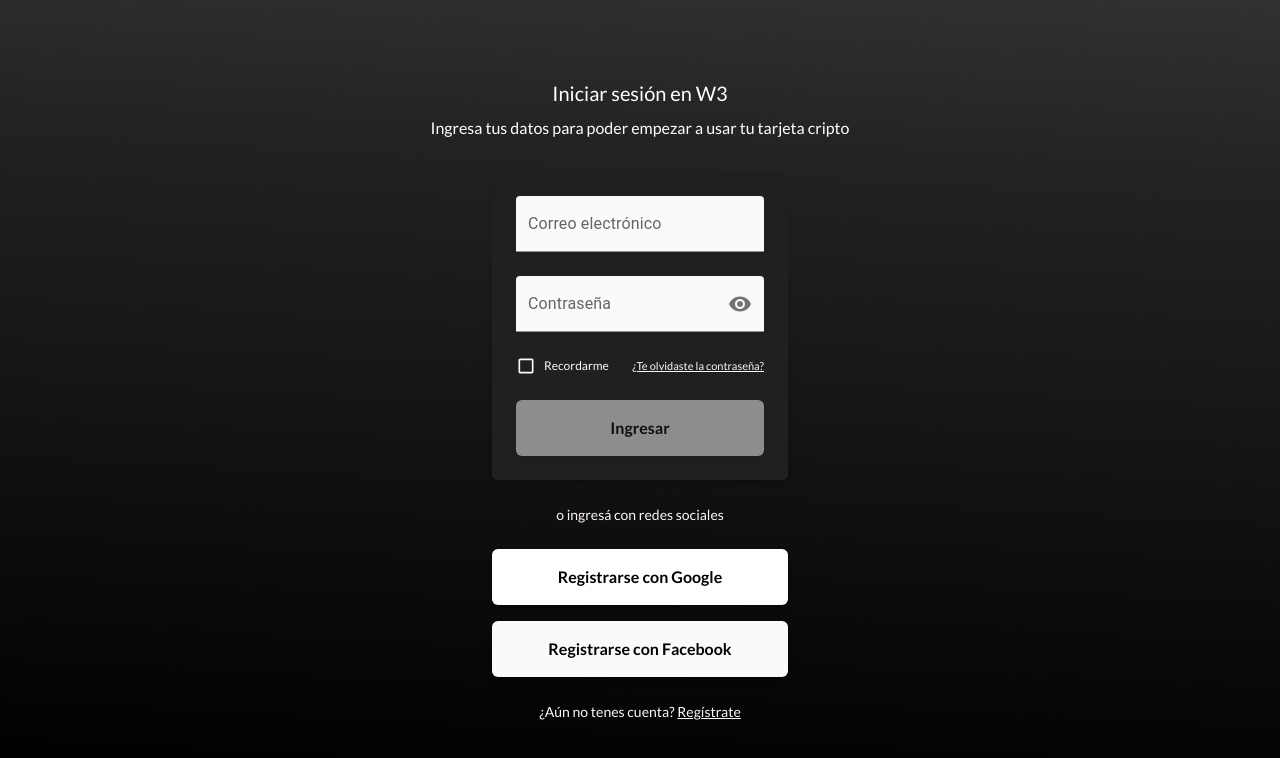
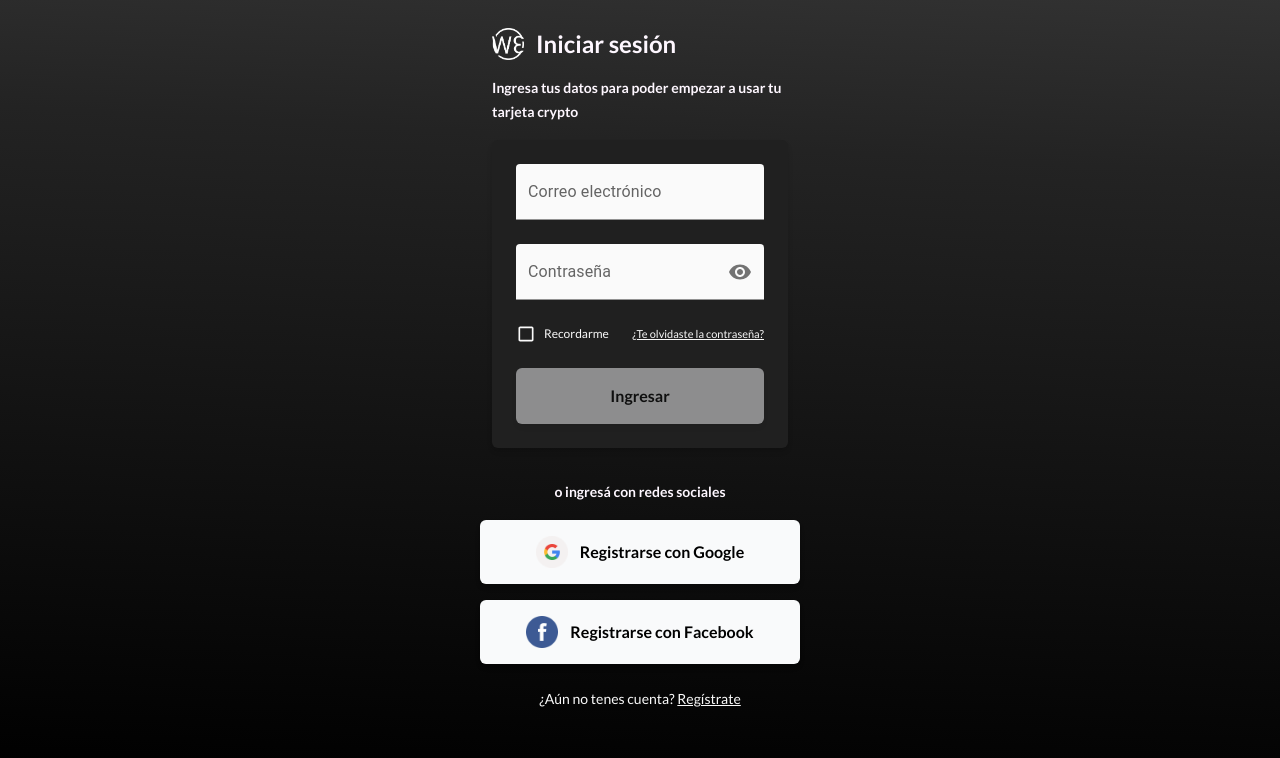
Before and after one commit to pguinazu/we-frontend, a Next.js app: page /auth/login-manual in a window 1280 px wide. Shown: the top 758 px of the page. Built offline with nearby package versions, Linux system fonts and the light colour scheme.

Commit message:
Adding Facebook and Google buttons

```diff
--- a/src/app/auth/login-last-step/page.tsx
+++ b/src/app/auth/login-last-step/page.tsx
@@ -32,7 +32,7 @@ const LoginScreenLastStep = () => {
         <ArrowBackIcon className="mr-2" />
         <span>Volver</span>
       </div>
-      <div className="w-full mb-4">
+      <div className="w-full mb-2">
         <Title text="Último paso" textAlign='left' />
       </div>
       <div className="w-full">
@@ -42,14 +42,48 @@ const LoginScreenLastStep = () => {
       <LoginPersonalInfoForm/>
 
       {/* <div className=''> */}
-        <div className="w-full text-center text-[#FEF7FF] text-[13px] my-6">
-          o ingresá con redes sociales
-        </div>
+      <Subtitle className='w-full text-center mt-8 mb-4' text="o ingresá con redes sociales"/>
 
-        <div className="flex flex-col gap-4 w-full">
-          <Button label="Registrarse con Google" onClick={() => {}} fullWidth />
-          <Button label="Registrarse con Facebook" onClick={() => {}} fullWidth />
-        </div>
+
+      <div className="flex flex-col gap-4 w-full max-w-xs">
+        {/* Botón Google */}
+        <Button
+          label={
+            <div className="flex items-center justify-center gap-3 h-full">
+              <img
+                src="/icons/Google.png"
+                alt="Google Icon"
+                className="w-8 h-8"
+              />
+              <span className="text-[16px] leading-none">
+                Registrarse con Google
+              </span>
+            </div>
+          }
+          onClick={() => {}}
+          fullWidth
+          className="flex items-center justify-center"
+        />
+
+        {/* Botón Facebook */}
+        <Button
+          label={
+            <div className="flex items-center justify-center gap-3 h-full">
+              <img
+                src="/icons/Facebook.png"
+                alt="Facebook Icon"
+                className="w-8 h-8"
+              />
+              <span className="text-[16px] leading-none">
+                Registrarse con Facebook
+              </span>
+            </div>
+          }
+          onClick={() => {}}
+          fullWidth
+          className="flex items-center justify-center"
+        />
+      </div>
 
         {showPopUp && (
           <PopUp onClose={handleClosePopUp}>
--- a/src/app/auth/login-manual/page.tsx
+++ b/src/app/auth/login-manual/page.tsx
@@ -3,6 +3,8 @@
 import React, { useState } from 'react';
 import { TextField, Checkbox, InputAdornment } from '@mui/material';
 import Button from '@/app/components/Button';
+import Title from '@/app/components/Title';
+import Subtitle from '@/app/components/Subtitle';
 import { Visibility, VisibilityOff, ErrorOutline } from '@mui/icons-material';
 import { useRouter } from 'next/navigation';
 
@@ -51,15 +53,21 @@ const LoginPage = () => {
 
   return (
     <div
-      className="flex flex-col items-center justify-center min-h-screen px-6"
+      className="flex flex-col items-center justify-start min-h-screen px-6"
       style={{
         background: 'linear-gradient(3.12deg, #000000 3.74%, #232323 79.77%, #434343 124.44%)',
       }}
     >
       {/* Encabezado */}
-      <div className="text-center text-white mb-8">
-        <h1 className="text-[20px]">Iniciar sesión en W3</h1>
-        <p className="text-[16px] mt-2">Ingresa tus datos para poder empezar a usar tu tarjeta cripto</p>
+      <div className="w-full max-w-xs mb-4">
+        <div className="flex items-center gap-3 mb-4 px-3 pt-7">
+          <img src="/icons/WeIcon.png" alt="We Icon" className="w-8 h-8" />
+          <Title text="Iniciar sesión" textAlign="left" />
+        </div>
+        <Subtitle
+          text="Ingresa tus datos para poder empezar a usar tu tarjeta crypto"
+          textAlign="left"
+        />
       </div>
 
       {/* Formulario */}
@@ -139,23 +147,45 @@ const LoginPage = () => {
       </div>
 
       {/* Separador de redes sociales */}
-      <div className="w-full text-center text-[#FEF7FF] text-[14px] my-6">
-        o ingresá con redes sociales
-      </div>
+      <Subtitle className='w-full text-center mt-8 mb-4' text="o ingresá con redes sociales"/>
 
-      {/* Botones de redes sociales */}
-      <div className="flex flex-col gap-4 w-[296px]">
+      <div className="flex flex-col gap-4 w-full max-w-xs">
+        {/* Botón Google */}
         <Button
-          label="Registrarse con Google"
-          onClick={() => console.log("Google login")}
-          fullWidth={true}
-          className="bg-white text-[#202020]"
+          label={
+            <div className="flex items-center justify-center gap-3 h-full">
+              <img
+                src="/icons/Google.png"
+                alt="Google Icon"
+                className="w-8 h-8"
+              />
+              <span className="text-[16px] leading-none">
+                Registrarse con Google
+              </span>
+            </div>
+          }
+          onClick={() => {}}
+          fullWidth
+          className="flex items-center justify-center"
         />
+
+        {/* Botón Facebook */}
         <Button
-          label="Registrarse con Facebook"
-          onClick={() => console.log("Facebook login")}
-          fullWidth={true}
-          className="bg-[#3B5998] text-white"
+          label={
+            <div className="flex items-center justify-center gap-3 h-full">
+              <img
+                src="/icons/Facebook.png"
+                alt="Facebook Icon"
+                className="w-8 h-8"
+              />
+              <span className="text-[16px] leading-none">
+                Registrarse con Facebook
+              </span>
+            </div>
+          }
+          onClick={() => {}}
+          fullWidth
+          className="flex items-center justify-center"
         />
       </div>
 
--- a/src/app/auth/login/page.tsx
+++ b/src/app/auth/login/page.tsx
@@ -11,7 +11,9 @@ export default function LoginPage() {
     <main className="flex flex-col items-center justify-start min-h-screen text-white p-4 mt-3">
       {/* Encabezado */}
       <div className="w-full max-w-xs mb-4">
-        <div className="w-full mb-4">
+        {/* Icono e Título */}
+        <div className="flex items-center gap-3 mb-2 px-3 ">
+          <img src="/icons/WeIcon.png" alt="We Icon" className="w-8 h-8" />
           <Title text="Bienvenido a WƐ" textAlign="left" />
         </div>
         <div className="w-full">
@@ -26,14 +28,47 @@ export default function LoginPage() {
       <LoginForm />
 
     {/* Texto para redes sociales */}
-<div className="w-full max-w-xs my-6">
-  <Subtitle text="o ingresá con redes sociales" className="text-center" />
-</div>
+    <Subtitle className='w-full text-center mt-8 mb-4' text="o ingresá con redes sociales"/>
 
       {/* Botones de redes sociales */}
       <div className="flex flex-col gap-4 w-full max-w-xs">
-        <Button label="Registrarse con Google" onClick={() => {}} fullWidth className="bg-white text-[#202020]" />
-        <Button label="Registrarse con Facebook" onClick={() => {}} fullWidth className="bg-[#3B5998] text-white" />
+        {/* Botón Google */}
+        <Button
+          label={
+            <div className="flex items-center justify-center gap-3 h-full">
+              <img
+                src="/icons/Google.png"
+                alt="Google Icon"
+                className="w-8 h-8"
+              />
+              <span className="text-[16px] leading-none">
+                Registrarse con Google
+              </span>
+            </div>
+          }
+          onClick={() => {}}
+          fullWidth
+          className="flex items-center justify-center"
+        />
+
+        {/* Botón Facebook */}
+        <Button
+          label={
+            <div className="flex items-center justify-center gap-3 h-full">
+              <img
+                src="/icons/Facebook.png"
+                alt="Facebook Icon"
+                className="w-8 h-8"
+              />
+              <span className="text-[16px] leading-none">
+                Registrarse con Facebook
+              </span>
+            </div>
+          }
+          onClick={() => {}}
+          fullWidth
+          className="flex items-center justify-center"
+        />
       </div>
     </main>
   );
```
Also changed, not shown: src/app/auth/login-last-step-phone/page.tsx (+35 -6 lines).
